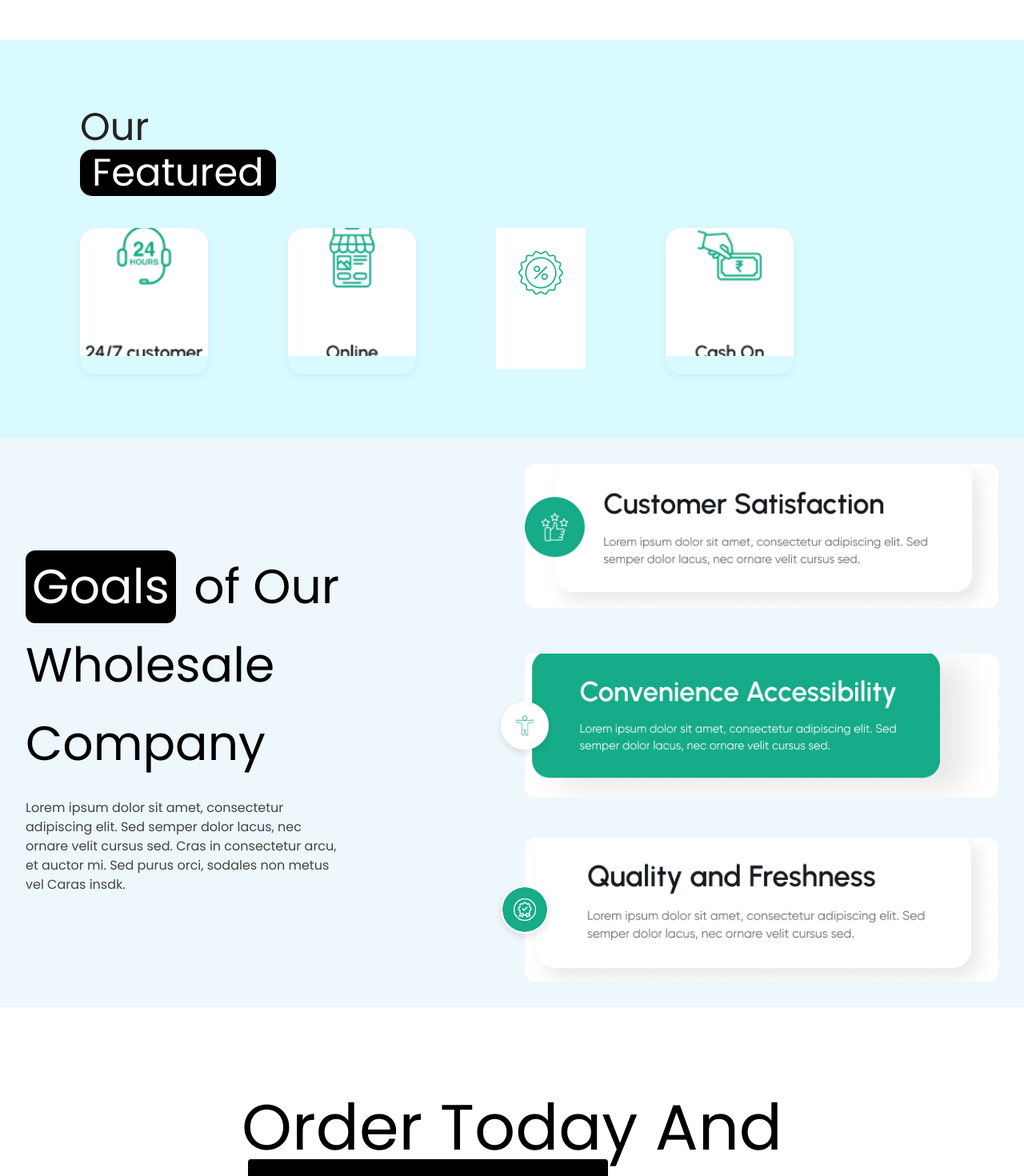
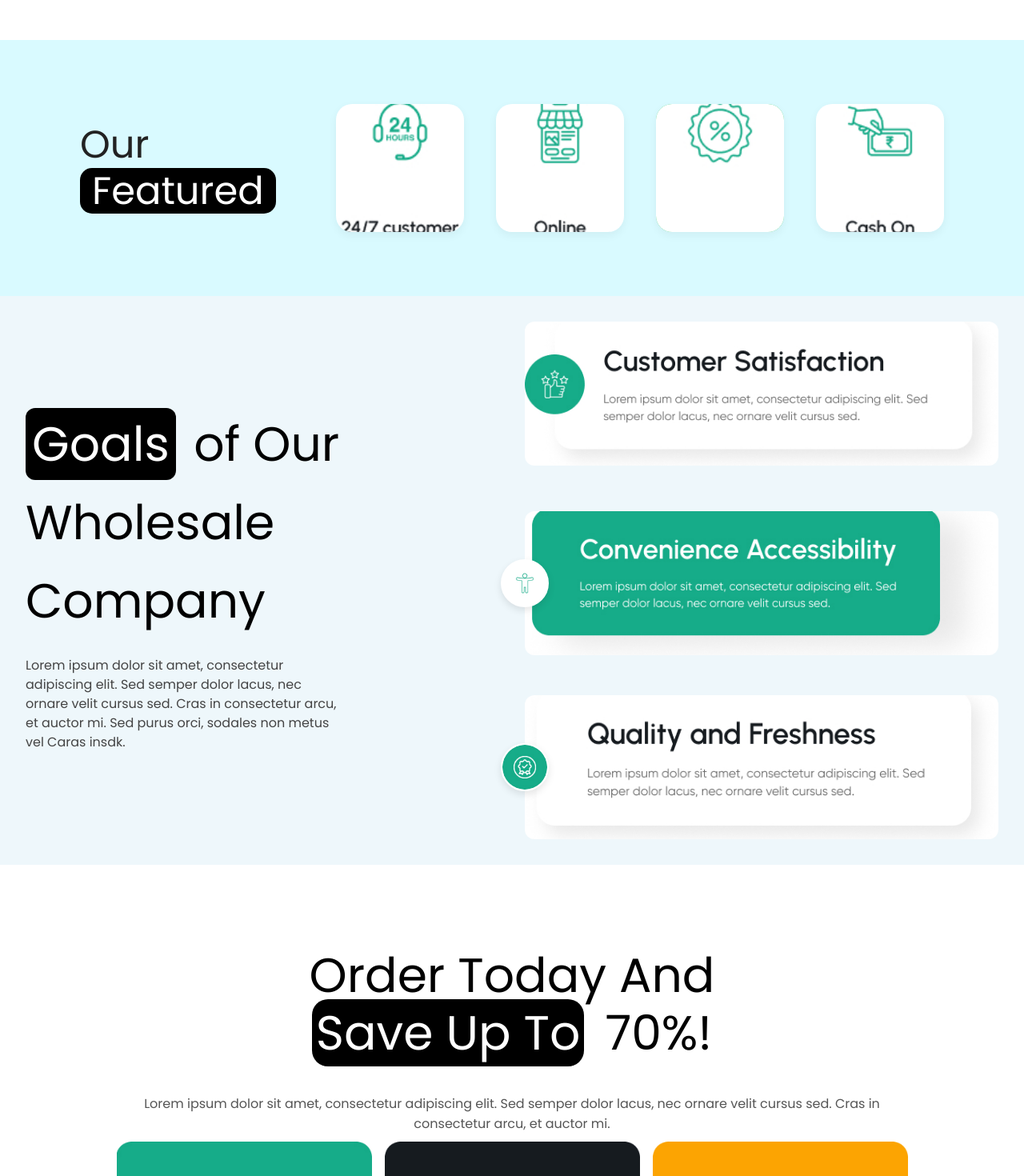
Before and after one commit to oladimejitaiwoodusote/grocery-landing-page, a React (Vite) app: page / in a window 1280 px wide. Shown: the part 2660-4130 px from the top of the page at 80% size. Built offline with nearby package versions, Linux system fonts and the light colour scheme.

Commit message:
Featured v1

```diff
--- a/src/styles/Clients.css
+++ b/src/styles/Clients.css
@@ -57,7 +57,7 @@
     background-color: black;
     color: white;
     padding: 4px 8px;
-    border-radius: 4px;
+    border-radius: 20px;
     display: inline-block;
     margin-bottom: 8px;
 }
--- a/src/styles/Featured.css
+++ b/src/styles/Featured.css
@@ -26,24 +26,38 @@
 
 .Featured_Right {
     display: flex;
-    margin-right: 40px;
-    gap: 100px;
     flex-wrap: wrap;
-}
+    gap: 40px;
+    align-items: flex-start;
+    overflow: visible;
+  }
 
-.Featured_Image_Wrapper{
+  .Featured_Image_Wrapper,
+  .Featured_Image_Wrapper_highlight-card {
+    width: 160px;
+    height: 160px;
     border-radius: 20px;
     overflow: hidden;
-    box-shadow: 0 4px 12px rgba(0,0,0,0.05);
-}
+    box-shadow: 0 4px 12px rgba(0, 0, 0, 0.05);
+  }
 
 .Featured_Image_Wrapper img {
     width: 160px;
     height: 160px;
-    object-fit: cover;
+    object-fit: cover ;
     display: block;
 }
 
-.Featured_Image_Wrapper highlight-card {
+.Featured_Image_Wrapper_highlight-card {
+    border-radius: 20px;
+    overflow: hidden;
     background-color: #2ecc71;
+    box-shadow: 0 4px 12px rgba(0,0,0,0.05);
 }
+
+.Featured_Image_Wrapper_highlight-card img {
+    width: 160px;
+    height: 160px;
+    object-fit: cover;
+    display: block;
+  }
--- a/src/styles/Order.css
+++ b/src/styles/Order.css
@@ -10,7 +10,7 @@
 .Order_Top .line1,
 .Order_Top .line2 {
     display: block;
-    font-size: 80px;
+    font-size: 60px;
     line-height: 1.2;
 }
 
@@ -19,7 +19,7 @@
     color: white;
     padding: 0px 5px;
     margin-right: 10px;
-    border-radius: 4px;
+    border-radius: 20px;
 }
 
 .Order_Middle {
```
